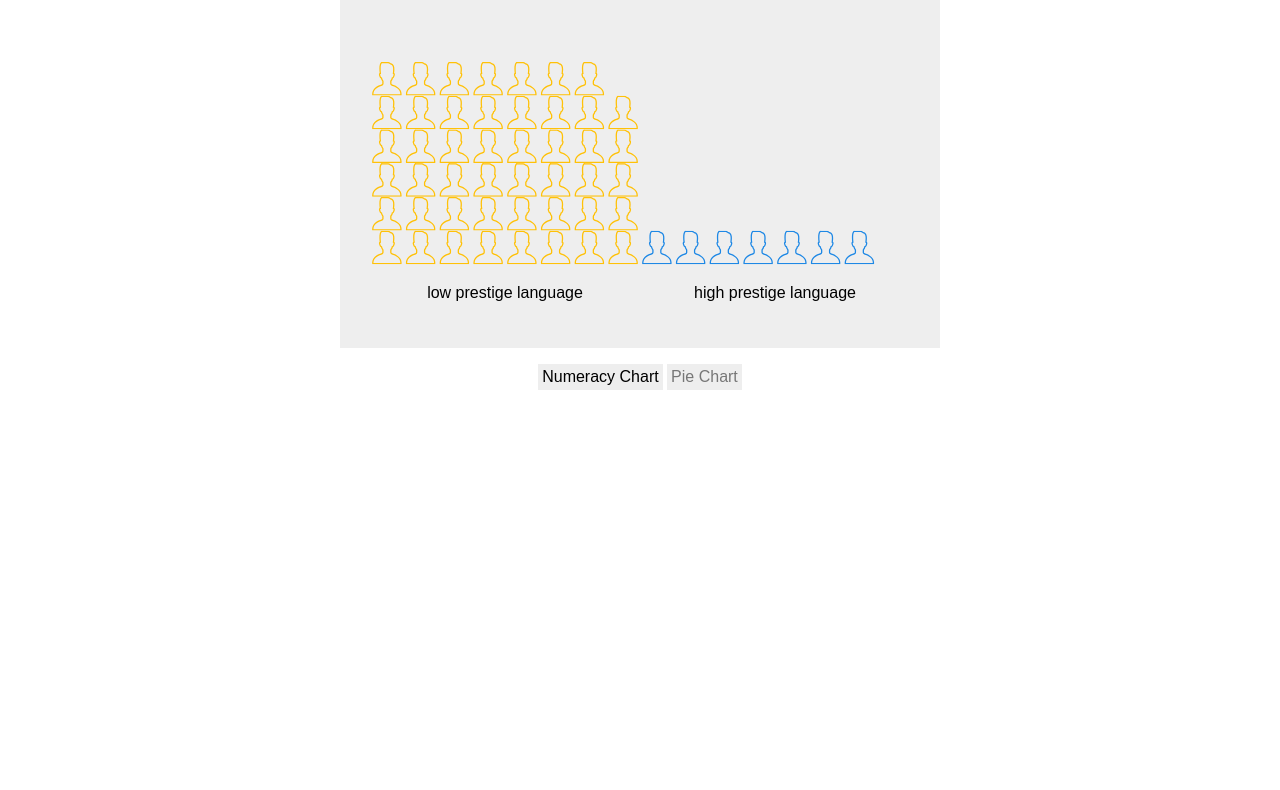
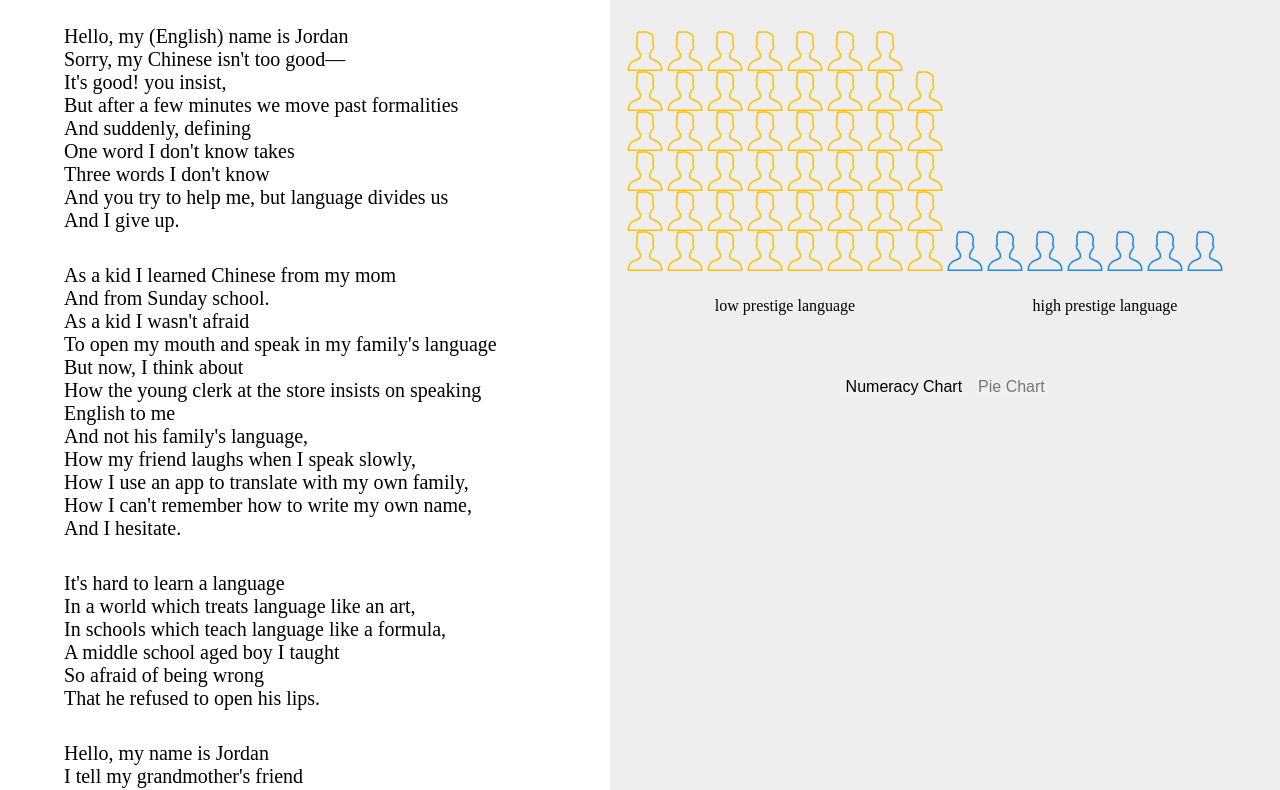
Before and after one commit to jordanlleslie/data-driven-poetry, a plain HTML site: page index.html in a window 1280 px wide. Shown: the part 129-919 px from the top of the page. Before the commit the page ends 800 px from the top, so only its background shows below. Drawn offline with nearby package versions, Linux system fonts and the light colour scheme.

Commit message:
added and formatted poem

```diff
--- a/index.html
+++ b/index.html
@@ -6,17 +6,60 @@
     <script src="https://d3js.org/d3.v7.min.js"></script>
   </head>
   <body>
-    <header>
-      <h1 class="title">Static Vis Implementation</h1>
-    </header>
-    <div class="svg-container">
-      <svg id="svg"></svg>
-      <!-- TODO: Poem Layout -->
-      <!-- TODO: Add Poem -->
-    </div>
-    <div id="selection-bar">
-      <button id="select-numeracy" class="selection-btn active-button">Numeracy Chart</button>
-      <button id="select-pie" class="selection-btn">Pie Chart</button>
+      <div id="wrapper">
+        <div id="poem-container">
+          <h1 class="title">A typical conversation of mine <br> this summer in Taiwan</h1>
+          <ul class="verse" id="verse1">
+            <li>Hello, my (English) name is Jordan</li>
+            <li>Sorry, my Chinese isn't too good—</li>
+            <li>It's good! you insist,</li>
+            <li>But after a few minutes we move past formalities</li>
+            <li>And suddenly, defining</li>
+            <li>One word I don't know takes</li>
+            <li>Three words I don't know</li>
+            <li>And you try to help me, but language divides us</li>
+            <li>And I give up.</li>
+          </ul>
+          <ul class="verse" id="verse2">
+            <li>As a kid I learned Chinese from my mom</li>
+            <li>And from Sunday school.</li>
+            <li>As a kid I wasn't afraid</li>
+            <li>To open my mouth and speak in my family's language</li>
+            <li>But now, I think about</li>
+            <li>How the young clerk at the store insists on speaking English to me</li>
+            <li>And not his family's language,</li>
+            <li>How my friend laughs when I speak slowly,</li>
+            <li>How I use an app to translate with my own family,</li>
+            <li>How I can't remember how to write my own name,</li>
+            <li>And I hesitate.</li>
+          </ul>
+          <ul class="verse" id="verse3">
+            <li>It's hard to learn a language</li>
+            <li>In a world which treats language like an art,</li>
+            <li>In schools which teach language like a formula,</li>
+            <li>A middle school aged boy I taught</li>
+            <li>So afraid of being wrong</li>
+            <li>That he refused to open his lips.</li>
+          </ul>
+          <ul class="verse" id="verse4">
+            <li>Hello, my name is Jordan</li>
+            <li>I tell my grandmother's friend</li>
+            <li>He tells me that my Chinese is very good and I thank him.</li>
+            <li>He asks if he can practice his English with me, and</li>
+            <li>With every sentence, he smiles.</li>
+            <li>And then he tells me: </li>
+            <li>As long as we understand each other,</li>
+            <li>It doesn't matter how we speak.</li>
+          </ul>
+
+        </div>
+      <div class="svg-container">
+        <svg id="svg"></svg>
+        <div id="selection-bar">
+          <button id="select-numeracy" class="selection-btn active-button">Numeracy Chart</button>
+          <button id="select-pie" class="selection-btn">Pie Chart</button>
+        </div>
+      </div>
     </div>
     <script type="module" src="./main.js"></script>
   </body>
--- a/main.js
+++ b/main.js
@@ -2,8 +2,8 @@ import numeracyChart from "./utils/numeracyChart.js";
 import pieChart from "./utils/pieChart.js";
 
 let chart, chartWidth, chartHeight;
-const svgWidth = 600;
-const svgHeight = 400;
+const svgWidth = 700;
+const svgHeight = 450;
 let svg = d3.select("#svg");
 
 let discrimination_experiences, correction_reasons;
@@ -49,7 +49,7 @@ function initializeSVG() {
     .attr("x", svgWidth / 2)
     .attr("y", 40)
     .attr("text-anchor", "middle")
-    .style("font-size", "18px")
+    .style("font-size", "20px")
     .text("");
 }
 
--- a/styles.css
+++ b/styles.css
@@ -1,5 +1,5 @@
 html {
-  font-family: sans-serif;
+  font-family: serif;
 }
 
 body,
@@ -8,22 +8,26 @@ p {
   margin: 0;
   padding: 0;
 }
-.title {
-  padding: 20px;
-  font-weight: normal;
-  text-align: center;
+
+body {
+  padding-left: 5%;
 }
 
-body {
-  display: flex;
-  flex-direction: column;
-  align-items: center;
+.title {
+  padding: 40px 0;
+  font-weight: normal;
 }
 
 .svg-container {
   display: flex;
-  justify-content: center;
   align-items: center;
+  flex-direction: column;
+  margin-left: 100px;
+  background-color: #eee;
+  padding-top: 40px;
+  width: 100%;
+  flex: 3;
+  min-width: 600px;
 }
 
 #next-statement-btn,
@@ -42,10 +46,6 @@ body {
   opacity: 0.1;
 }
 
-#svg {
-  background-color: #eee;
-}
-
 #discrimination-statement {
   font-style: italic;
 }
@@ -58,15 +58,12 @@ body {
 }
 
 #selection-bar {
-  margin: 16px;
+  margin-top: 16px;
 }
 
 .selection-btn {
-  background-color: #eee;
   border: none;
   margin: 0;
-  padding: 4px;
-  display: inline;
   color: #777;
   font-size: 16px;
 }
@@ -75,7 +72,24 @@ body {
   color: #000;
 }
 
-p {
-  margin-top: 30px;
-  width: 50%;
+li {
+  list-style-type: none;
 }
+
+.verse {
+  margin: 0;
+  margin-bottom: 2rem;
+  padding: 0;
+  font-size: 20px;
+}
+
+#wrapper {
+  display: flex;
+  flex-direction: row;
+  width: 100%;
+  max-height: 100%;
+}
+
+#poem-container {
+  flex: 2;
+}
--- a/utils/numeracyChart.js
+++ b/utils/numeracyChart.js
@@ -107,6 +107,7 @@ function singleNumeracyChart(statement, chart) {
       .attr("y", chartHeight - padding * 3)
       .attr("x", xPosition)
       .style("visibility", "hidden")
+      .style("font-size", "20px")
       .style("fill", colors[key]);
     // Show label when hovering
     category
```
